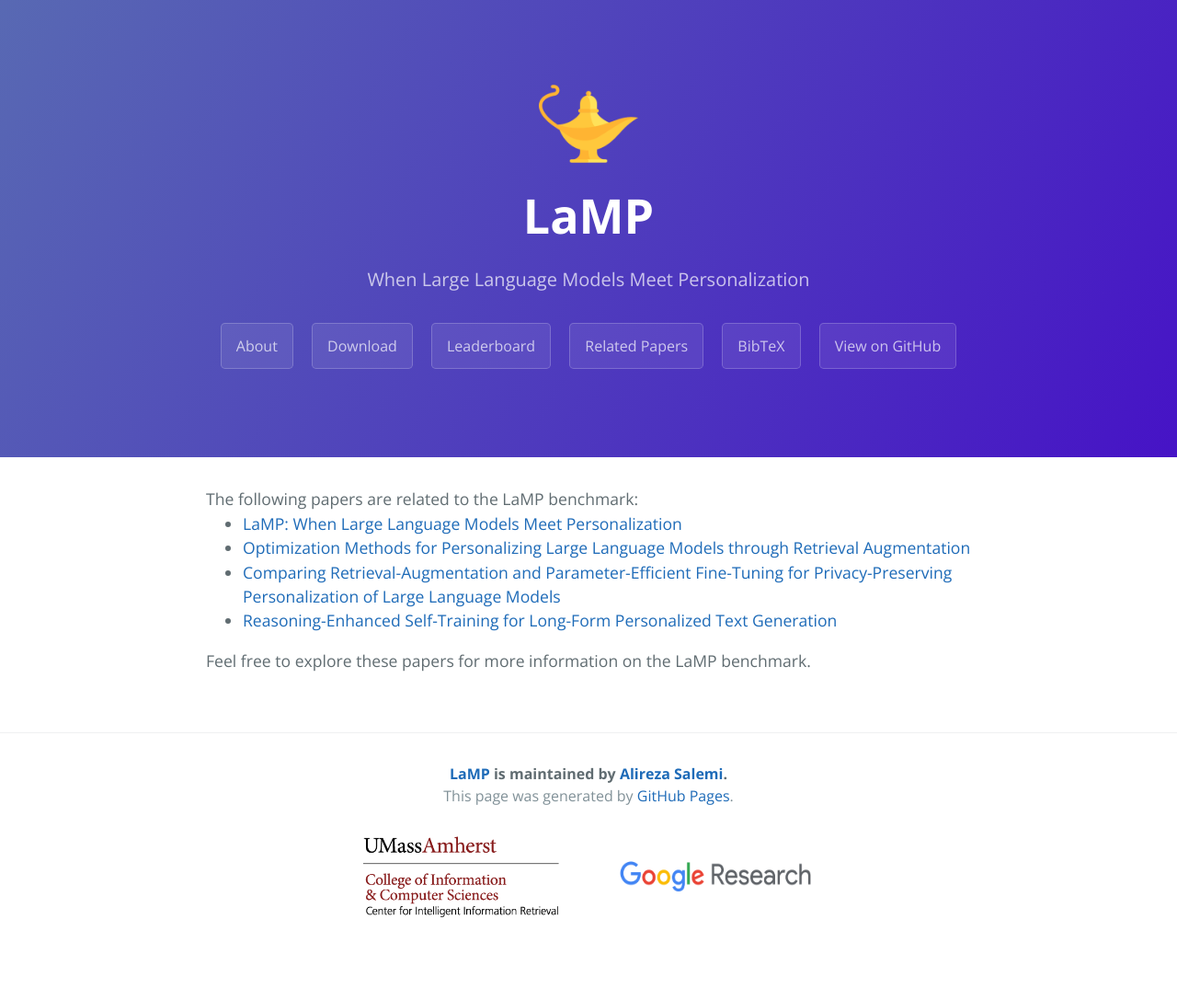
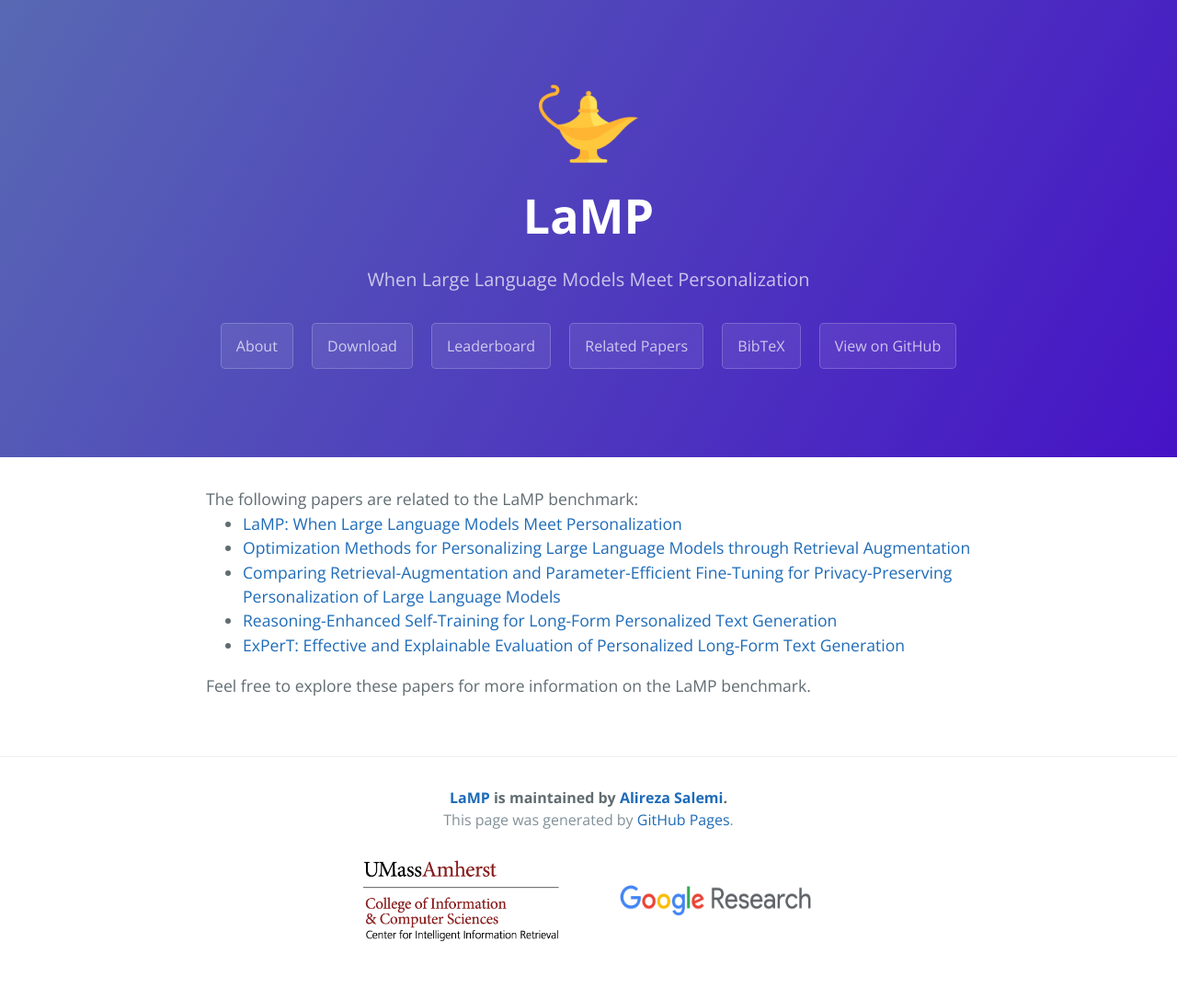
Before and after one commit to LaMP-Benchmark/lamp-benchmark.github.io, a Jekyll site: the page built from related-papers.html, in a window 1280 px wide. Shown: the whole page at 92% size. Built offline with Jekyll 4.4.1, drawn with Linux system fonts in a browser that asks for light colours; before the commit the page ends 1061 px from its top, so only the background shows below that.

Commit message:
Update related-papers.html

```diff
--- a/related-papers.html
+++ b/related-papers.html
@@ -13,6 +13,7 @@ The following papers are related to the LaMP benchmark:
    <li><a href="https://arxiv.org/abs/2404.05970">Optimization Methods for Personalizing Large Language Models through Retrieval Augmentation</a></li>
    <li><a href="https://arxiv.org/abs/2409.09510">Comparing Retrieval-Augmentation and Parameter-Efficient Fine-Tuning for Privacy-Preserving Personalization of Large Language Models</a></li>
    <li><a href="https://arxiv.org/abs/2501.04167">Reasoning-Enhanced Self-Training for Long-Form Personalized Text Generation</a></li>
+   <li><a href="https://arxiv.org/abs/2501.14956">ExPerT: Effective and Explainable Evaluation of Personalized Long-Form Text Generation</a></li>
  </ul>
 
 
```
